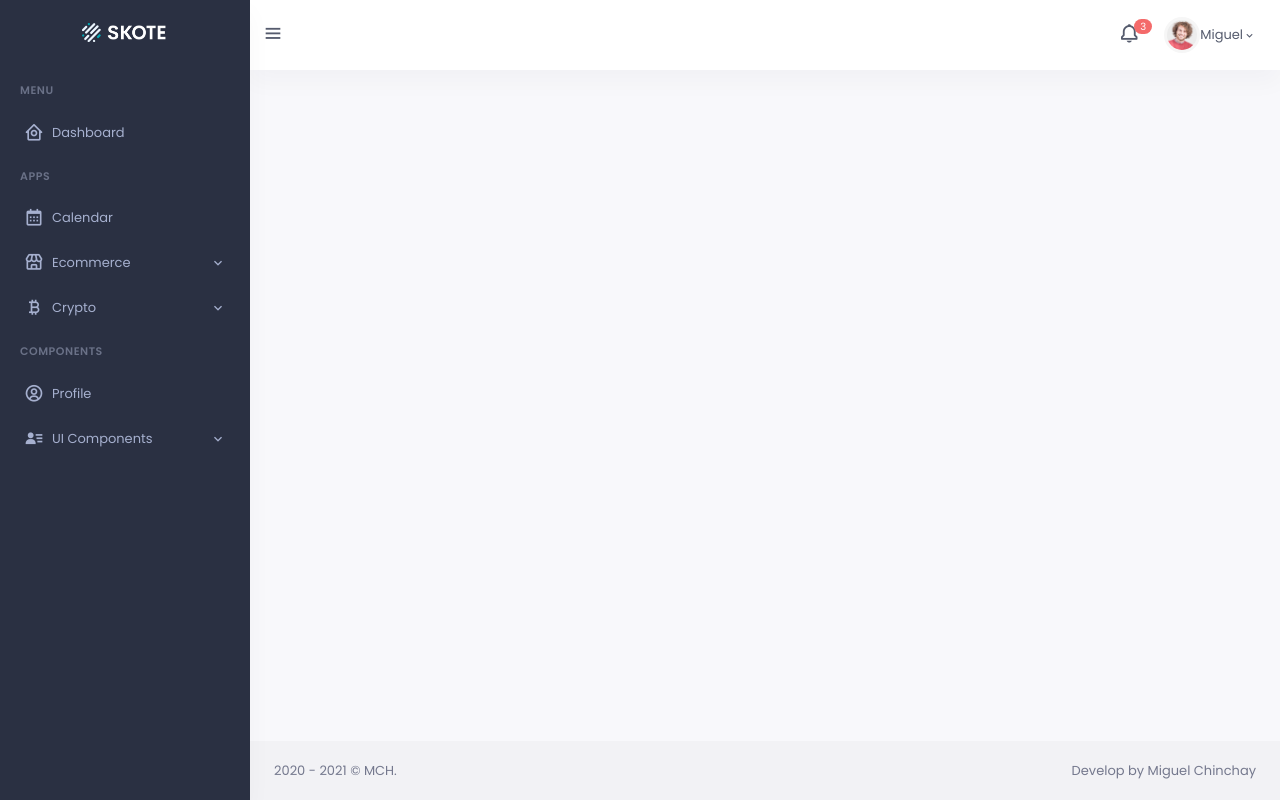
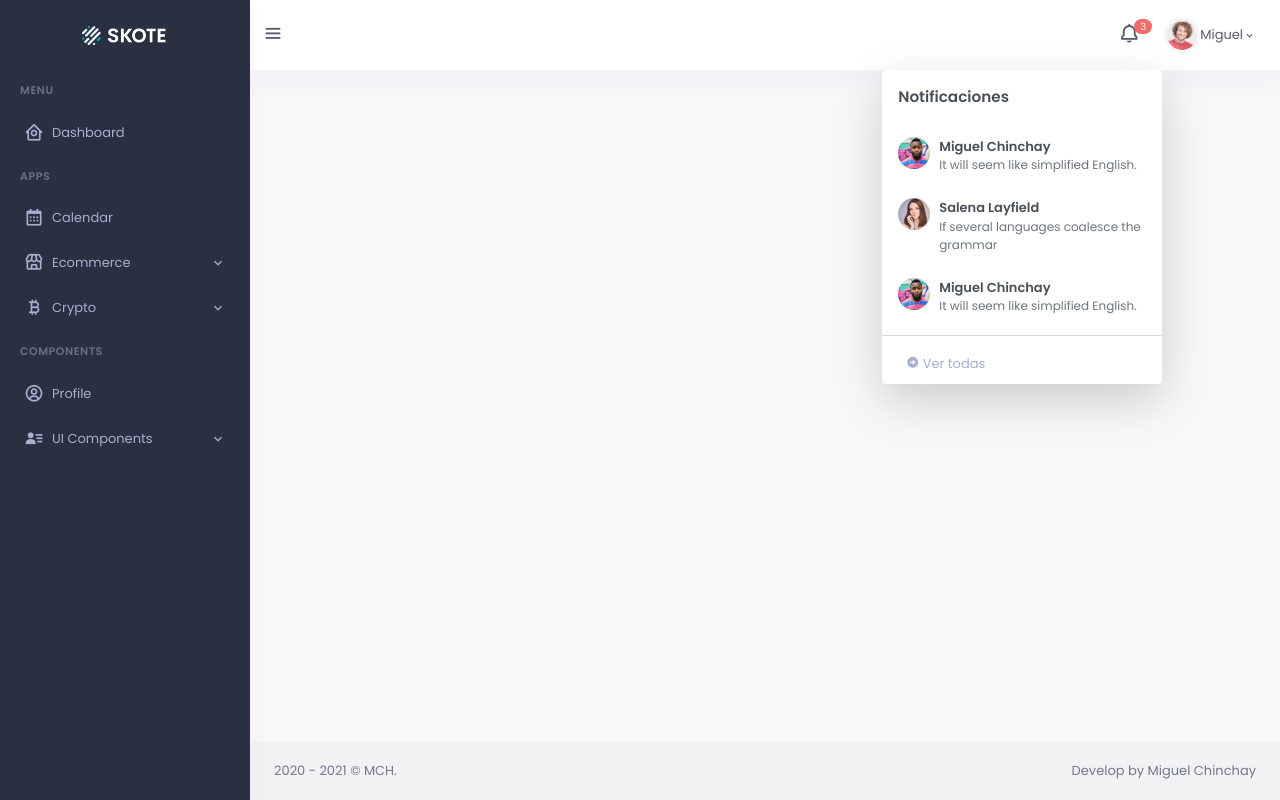
Before and after one commit to MiguDeveloper/sigma-frontend, an Angular app: page /#/ in a window 1280 px wide. Before the commit this address led to /#/. Built offline with nearby package versions, Linux system fonts and the light colour scheme.

Commit message:
feat(dropdown) navbar listo submenu

```diff
--- a/src/app/pages/navbar/navbar.component.html
+++ b/src/app/pages/navbar/navbar.component.html
@@ -1,53 +1,86 @@
 <div class="topbar">
-  <div class="navbar-header">
+  <div class="navbar-header flex-space-between">
     <div class="box-flex">
       <button class="btn-nav btn-header font-size-22" type="button">
         <i class="bx bx-menu"></i>
       </button>
     </div>
     <div class="box-flex">
-      <div
-        dropdown
-        class="btn-group-dropdown box-flex"
-        placement="bottom right"
-      >
+      <div class="btn-group-dropdown box-flex">
         <button
-          dropdownToggle
-          aria-controls="dropdown-alignment"
-          tooltip="Notifiaciones"
-          placement="left"
-          class="btn-nav btn-header font-size-22 noti-icon dropdown-toggle"
+          class="btn-nav btn-header font-size-22 noti-icon"
           id="button-alignment"
           type="button"
         >
           <i class="bx bx-bell"></i>
           <sg-counter-badge>3</sg-counter-badge>
         </button>
-        <ul
-          *dropdownMenu
-          class="dropdown-menu dropdown-menu-righ"
-          role="menu"
-          id="dropdown-alignment"
-          aria-labelledby="button-alignment"
-        >
-          <li role="menuitem" class="dropdown-title">Notificaciones</li>
-          <li role="menuitem"><a class="dropdown-item" href="#">Action</a></li>
-          <li role="menuitem">
-            <a class="dropdown-item" href="#">Another action</a>
+        <ul class="sg-menu-dd sg-menu-dd--size list-unstyled">
+          <div class="p-1r">
+            <div class="flex-space-between">
+              <h3>Notificaciones</h3>
+            </div>
+          </div>
+          <li>
+            <a class="notificacion-item" href="#">
+              <div class="notificacion-item__container">
+                <img
+                  src="./assets/avatar-migudev.jpg"
+                  alt="migudev"
+                  class="rounded-circle avatar-xs"
+                />
+                <div class="notificacion-item__body flex-column">
+                  <h6>Miguel Chinchay</h6>
+                  <div class="font-size-12 text-muted">
+                    It will seem like simplified English.
+                  </div>
+                </div>
+              </div>
+            </a>
           </li>
-          <li role="menuitem">
-            <a class="dropdown-item" href="#">Something else here</a>
+          <li>
+            <a class="notificacion-item" href="#">
+              <div class="notificacion-item__container">
+                <img
+                  src="./assets/avatar-girl.jpg"
+                  alt="migudev"
+                  class="rounded-circle avatar-xs"
+                />
+                <div class="notificacion-item__body flex-column">
+                  <h6>Salena Layfield</h6>
+                  <div class="font-size-12 text-muted">
+                    If several languages coalesce the grammar
+                  </div>
+                </div>
+              </div>
+            </a>
           </li>
+          <li>
+            <a class="notificacion-item" href="#">
+              <div class="notificacion-item__container">
+                <img
+                  src="./assets/avatar-migudev.jpg"
+                  alt="migudev"
+                  class="rounded-circle avatar-xs"
+                />
+                <div class="notificacion-item__body flex-column">
+                  <h6>Miguel Chinchay</h6>
+                  <div class="font-size-12 text-muted">
+                    It will seem like simplified English.
+                  </div>
+                </div>
+              </div>
+            </a>
+          </li>
+
           <li class="divider dropdown-divider"></li>
-          <li role="menuitem">
-            <a class="dropdown-item" href="#"
-              ><i class="bx bxs-right-arrow-circle"></i> Ver todas</a
-            >
+          <li>
+            <a href="#"><i class="bx bxs-right-arrow-circle"></i> Ver todas</a>
           </li>
         </ul>
       </div>
 
-      <div dropdown class="btn-group-dropdown">
+      <div dropdown [autoClose]="true" class="btn-group-dropdown">
         <button
           dropdownToggle
           id="button-basic"
@@ -64,8 +97,8 @@
           <i class="bx bx-chevron-down"></i>
         </button>
         <ul
+          *dropdownMenu
           id="dropdown-basic"
-          *dropdownMenu
           class="dropdown-menu"
           role="menu"
           aria-labelledby="button-basic"
--- a/src/theme/sass/components/_navbar.scss
+++ b/src/theme/sass/components/_navbar.scss
@@ -5,9 +5,6 @@
 }
 
 .navbar-header {
-  display: flex;
-  justify-content: space-between;
-  align-items: center;
   height: 70px;
   padding-right: 12px;
 }
@@ -49,3 +46,45 @@
   top: 0px;
   right: 0px;
 }
+
+.sg-menu-dd {
+  position: absolute;
+  top: 70px;
+  left: auto;
+  right: -10px;
+  background: white;
+  max-width: 280px;
+  box-shadow: 0 1rem 3rem rgb(0 0 0 / 18%);
+  border-radius: 0.25rem;
+  border: 0 solid rgba(0, 0, 0, 0.15);
+  color: var(--sg-color-primary);
+  z-index: 1;
+
+  &--size {
+    width: 320px;
+  }
+}
+
+.notificacion-item {
+  display: block;
+  width: 100%;
+  padding: 0.75rem 1rem;
+  font-weight: 400;
+  color: var(--sg-color-item-dd);
+
+  &:hover {
+    background: var(--sg-color-bg-item-dd);
+  }
+
+  &__container {
+    display: flex;
+    align-items: flex-start;
+    gap: 9px;
+  }
+
+  &__body {
+    & h6 {
+      font-size: 0.8125rem;
+    }
+  }
+}
--- a/src/theme/sass/core/_general.scss
+++ b/src/theme/sass/core/_general.scss
@@ -11,8 +11,14 @@ h1,
 h2,
 h3,
 h4,
-h5 {
+h5,
+h6 {
   color: var(--sg-color-primary);
+}
+
+img,
+svg {
+  vertical-align: middle;
 }
 
 .list-unstyled {
@@ -25,12 +31,16 @@ a {
   text-decoration: none;
 }
 
-.font-size-22 {
-  font-size: 22px !important;
+.font-size-12 {
+  font-size: 12px !important;
 }
 
 .font-size-18 {
   font-size: 18px !important;
+}
+
+.font-size-22 {
+  font-size: 22px !important;
 }
 
 .rounded-circle {
@@ -45,6 +55,11 @@ a {
   position: relative;
 }
 
+.avatar-xs {
+  height: 2rem;
+  width: 2rem;
+}
+
 .flex-space-between {
   display: flex;
   justify-content: space-between;
@@ -55,12 +70,21 @@ a {
   display: flex;
 }
 
+.flex-column {
+  display: flex;
+  flex-direction: column;
+}
+
 .grid {
   display: grid;
 }
 
 .gap-2 {
   gap: 0.5rem !important;
+}
+
+.p-1r {
+  padding: 1rem !important;
 }
 
 .card-desc {
@@ -76,3 +100,7 @@ a {
 .vert-align-middle {
   vertical-align: middle;
 }
+
+.text-muted {
+  color: var(--sg-color-text-muted);
+}
--- a/src/theme/sass/core/_variables.scss
+++ b/src/theme/sass/core/_variables.scss
@@ -9,6 +9,10 @@
   --sg-font-size: 0.8125rem;
   --sg-color-bg-sidebar: #2a3042;
   --sg-color-title-menu: #6a7187;
+
+  --sg-color-item-dd: #212529;
+  --sg-color-bg-item-dd: #f6f6f6;
+  --sg-color-text-muted: #74788d;
 
   --sg-btn-primary: #556ee6;
   --sg-btn-primary-hover: #485ec4;
```
Also changed, not shown: src/assets/avatar-girl.jpg (added), src/assets/avatar-migudev.jpg (added).
